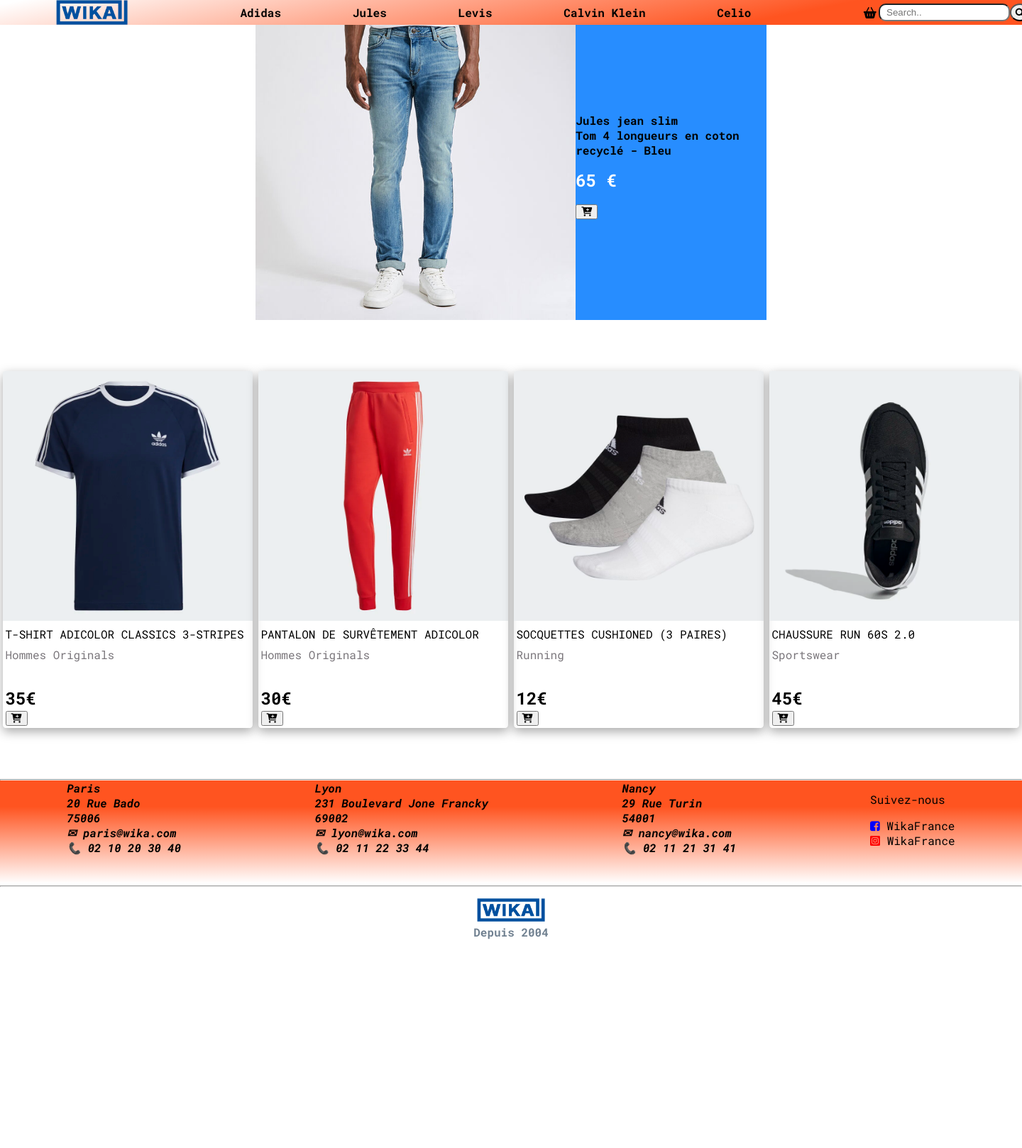
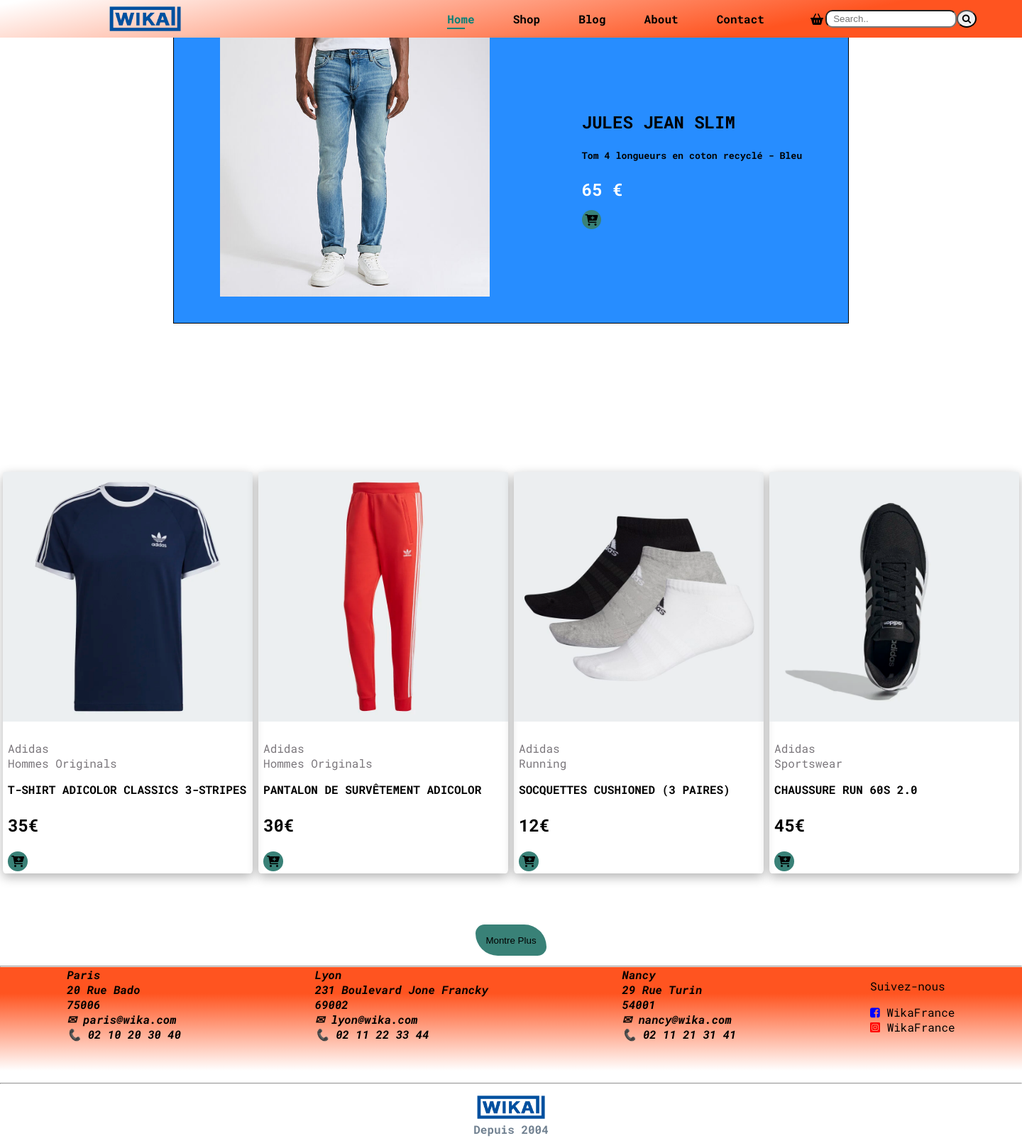
Before and after one commit to Alihh961/projet-final, a PHP site: page / in a window 1440 px wide. Shown: the whole page at 71% size. Before the commit the page ends 1324 px from the top, so only its background shows below. Run offline with PHP 8.4, Linux system fonts and the light colour scheme; some libraries are stand-ins or nearby versions.

Commit message:
some edit

```diff
--- a/index.html
+++ b/index.html
@@ -10,21 +10,27 @@
     <link rel='stylesheet' href='https://cdnjs.cloudflare.com/ajax/libs/font-awesome/4.7.0/css/font-awesome.min.css'>
     <link rel="preconnect" href="https://fonts.googleapis.com">
     <link rel="preconnect" href="https://fonts.gstatic.com" crossorigin>
-    <link href="https://fonts.googleapis.com/css2?family=Roboto+Mono:ital,wght@0,100;0,200;0,300;0,400;0,500;0,600;0,700;1,100;1,200;1,300;1,400;1,500;1,600;1,700&display=swap" rel="stylesheet">
+    <link
+        href="https://fonts.googleapis.com/css2?family=Roboto+Mono:ital,wght@0,100;0,200;0,300;0,400;0,500;0,600;0,700;1,100;1,200;1,300;1,400;1,500;1,600;1,700&display=swap"
+        rel="stylesheet">
+    <link rel="icon" type="image/jpg" href="imgs/WIKA_Logo.svg.png" />
 
-    <title>Projet Final</title>
+    <title>Wika</title>
 </head>
 
 <body>
+
     <header>
-        <img src="imgs/WIKA_Logo.svg.png" alt="Logo">
+        <img src="imgs/WIKA_Logo.svg.png" alt="Logo" class="logo">
 
-        <nav class="menu">
-            <a href="">Adidas</a>
-            <a href="">Jules</a>
-            <a href="">Levis</a>
-            <a href="">Calvin Klein</a>
-            <a href="">Celio</a>
+        <nav>
+            <ul class="menu">
+                <li><a href="home.html" class="active">Home</a></li>
+                <li><a href="shop.html">Shop</a></li>
+                <li><a href="blog.html">Blog</a></li>
+                <li><a href="about.html">About</a></li>
+                <li><a href="contact.html">Contact</a></li>
+            </ul>
         </nav>
 
         <div class="srch">
@@ -45,11 +51,12 @@
 
             <img src="imgs/adidas/chaussures/adidas-slider.webp" alt="Adidas">
 
-            <div class="">
+            <div>
 
-                <p>ADIDAS ORIGINALS<br>Baskets NY 90 FZ2247 Footwear White Royal Blue</p>
+                <h2>ADIDAS ORIGINALS</h2>
+                <h5>Baskets NY 90 FZ2247 Footwear White Royal Blue</h5>
                 <p><span class="adidasprixoriginal">82.99 €</span><span class="adidasprixsold"> 45.99 €</span></p>
-                <button class="ajouteraupanier"><i class="fa-solid fa-cart-plus"></i></button>
+                <a href="#" class="ajouteraupanier"><i class="fa-solid fa-cart-plus"></i></a>
 
             </div>
         </div>
@@ -60,9 +67,10 @@
 
             <div class="">
 
-                <p>Jules jean slim<br>Tom 4 longueurs en coton recyclé - Bleu</p>
+                <h2>JULES JEAN SLIM</h2>
+                <h5>Tom 4 longueurs en coton recyclé - Bleu</h5>
                 <p><span class="julesprixoriginal">65 €</span></p>
-                <button class="ajouteraupanier"><i class="fa-solid fa-cart-plus"></i></button>
+                <a class="ajouteraupanier"><i class="fa-solid fa-cart-plus"></i></a>
 
 
             </div>
@@ -73,32 +81,53 @@
     <section class="quatreprod">
         <figure>
             <img src="imgs/adidas/haute/27db61ba645e4da185a8ae4e01010b5d_9366.webp" alt="adidas">
-            <figcaption>T-SHIRT ADICOLOR CLASSICS 3-STRIPES <br><span class="cat">Hommes Originals</span><span
-                    class="prix">35€</span><br><button class="ajouteraupanier"><i
-                        class="fa-solid fa-cart-plus"></i></button></figcaption>
+            <figcaption>
+                <p class="cat">Adidas <br> Hommes Originals</p>
+                <p>T-SHIRT ADICOLOR CLASSICS 3-STRIPES</p>
+                <p class="prix"><span>35€</span></p>
+                <div class='prixcart'><a href="#" class="ajouteraupanier"><i class="fa-solid fa-cart-plus"></i></a>
+                </div>
+            </figcaption>
         </figure>
 
         <figure>
+
             <img src="imgs/adidas/pontalon/17400dd13a0a4a8c9913ada1012d0efd_9366.webp" alt="adidas">
-            <figcaption>PANTALON DE SURVÊTEMENT ADICOLOR <br><span class="cat">Hommes Originals</span><span
-                    class="prix">30€</span><br><button class="ajouteraupanier"><i
-                        class="fa-solid fa-cart-plus"></i></button></figcaption>
+            <figcaption>
+                <p class="cat">Adidas <br> Hommes Originals</p>
+                <p>PANTALON DE SURVÊTEMENT ADICOLOR</p>
+                <div class='prixcart'>
+                    <p class="prix">30€</p>
+                    <a href='#' class="ajouteraupanier"><i class="fa-solid fa-cart-plus"></i></a>
+                </div>
+            </figcaption>
+
         </figure>
+
         <figure>
+
             <img src="imgs/adidas/chaussettes/Socquettes_Cushioned_(3_paires)_Gris_DZ9383_03_standard.jpg" alt="adidas">
-            <figcaption>SOCQUETTES CUSHIONED (3 PAIRES) <br><span class="cat">Running</span><span
-                    class="prix">12€</span><br><button class="ajouteraupanier"><i
-                        class="fa-solid fa-cart-plus"></i></button></figcaption>
+            <figcaption>
+                <p class="cat">Adidas<br>Running</p>
+                <p>SOCQUETTES CUSHIONED (3 PAIRES)</p>
+                <p class="prix">12€</p>
+                <a href="#" class="ajouteraupanier"><i class="fa-solid fa-cart-plus"></i></a>
+            </figcaption>
+
         </figure>
 
         <figure>
             <img src="imgs/adidas/chaussures/f7afc9ac90024b039508ac0200fc829c_9366.webp" alt="adidas">
-            <figcaption>CHAUSSURE RUN 60S 2.0 <br><span class="cat">Sportswear</span><span
-                    class="prix">45€</span><br><button class="ajouteraupanier"><i
-                        class="fa-solid fa-cart-plus"></i></button></figcaption>
+            <figcaption>
+                <p class="cat">Adidas<br>Sportswear</p>
+                <p>CHAUSSURE RUN 60S 2.0</p>
+                <p class="prix">45€</p>
+                <a href="#" class="ajouteraupanier"><i class="fa-solid fa-cart-plus"></i></a>
+            </figcaption>
         </figure>
+
     </section>
-
+    <button class="montreplus">Montre Plus</button>
     <hr>
 
     <footer>
--- a/script/java.js
+++ b/script/java.js
@@ -8,7 +8,7 @@ function showSlides() {
     slides[i].style.display = "none";
   }
   slideIndex++;
-  if (slideIndex > slides.length) {slideIndex = 1}
-  slides[slideIndex-1].style.display = "flex";
+  if (slideIndex > slides.length) { slideIndex = 1 }
+  slides[slideIndex - 1].style.display = "flex";
   setTimeout(showSlides, 4000); // Change image every 2 seconds
 }
--- a/style/style.css
+++ b/style/style.css
@@ -3,24 +3,25 @@ body {
   padding: 0;
   overflow-x: hidden;
   font-family: "Roboto Mono";
+  box-sizing: border-box;
 }
+
 
 hr {
 
-  margin: 0;
+  margin: 1% 0 0 0;
 }
+
 
 header {
   display: flex;
   justify-content: space-around;
   align-items: center;
-  background: linear-gradient(
-    169deg,
+  background: linear-gradient(169deg,
       rgba(255, 255, 255, 1) 2%,
-    rgba(255, 84, 32, 1) 75%
-  );
-  position:fixed;
-  z-index:99;
+      rgba(255, 84, 32, 1) 75%);
+  position: fixed;
+  z-index: 99;
   width: -webkit-fill-available;
 }
 
@@ -33,17 +34,44 @@ img[alt="Logo"] {
   justify-content: space-between;
   width: 50%;
   align-items: center;
+  text-decoration: none;
+
+
+}
+
+.menu li {
+
+  list-style-type: none;
+  padding: 0 20%;
+  position: relative;
+
 }
 
 .menu a {
   text-decoration: none;
   color: black;
   font-weight: 800;
+  transition: 0.3s ease;
 }
 
-.menu a:hover {
+.menu a:hover,
+.menu a.active {
   text-decoration-color: black;
-  color: white;
+  color: #088178;
+
+}
+
+.menu a.active::after,
+.menu a:hover::after {
+
+  content: "";
+  width: 27%;
+  height: 2px;
+  background: #088178;
+  position: absolute;
+  left: 27px;
+  top: 23px;
+
 }
 
 .srch {
@@ -85,19 +113,32 @@ form button {
   display: flex;
   justify-content: center;
   position: relative;
-  height: 28.2rem;
+  height: 550px;
+  /* min-height: ; */
   margin: auto;
+  width: 66%;
 }
 
 .slide1 {
   background-color: #278dff;
-  width: 50%;
+  width: 100%;
   font-weight: 900;
+  height: 454px;
   display: flex;
   justify-content: space-around;
   align-items: center;
+  flex-flow: row wrap;
   position: absolute;
+  border: solid black 1px;
 }
+
+.slide1 img{
+
+ width: 40%;
+
+}
+
+
 
 .adidasprixsold {
   color: red;
@@ -116,16 +157,31 @@ form button {
 
 .slide2 {
   background-color: #278dff;
-  width: 50%;
+  width: 100%;
+  height: 454px;
   font-weight: 900;
   display: flex;
   justify-content: space-around;
   align-items: center;
+  flex-flow: row wrap;
   position: absolute;
+  border: solid black 1px;
+
+}
+
+@media screen and (max-width: 925px) {
+
+  .slide2 {
+    flex-direction:column !important;
+
+  }
+
 }
 
 .slide2 img {
-  max-height: 28.2rem;
+
+ width: 40%;
+
 }
 
 .julesprixoriginal {
@@ -138,6 +194,7 @@ form button {
 .quatreprod {
   display: flex;
   padding: 5% 0;
+  flex-flow: row wrap;
 
 }
 
@@ -149,18 +206,45 @@ form button {
 
 .quatreprod figure {
   border-radius: 1%;
-  box-shadow: rgba(0, 0, 0, 0.35) 0px 5px 15px;
+  box-shadow: rgba(0, 0, 0, 0.3) 0px 5px 15px;
   margin: auto;
+  margin-top: 3%;
+}
+
+.quatreprod figure:hover {
+
+  box-shadow: rgb(8, 129, 120, 5) 0px 5px 15px;
 }
 
 .quatreprod figcaption {
-  padding: 1%;
+  padding: 2%;
+}
+
+.quatreprod figcaption p:nth-child(2) {
+
+  font-weight: 700;
+
 }
 
 .cat {
   color: rgba(122, 118, 123, 1);
 }
 
+.ajouteraupanier {
+
+  background-color: #398177;
+  border: none;
+  border-radius: 50%;
+  padding: 1% 1.5%;
+  color: black;
+
+}
+
+.ajouteraupanier:hover {
+
+  color: #278dff;
+
+}
 
 .prix {
 
@@ -169,22 +253,44 @@ font-size: 1.5em;
 
 }
 
-.prix::before {
+/* Button montre plus */
 
-  content: "\a\a";
-  white-space: pre;
+.montreplus {
+
+  margin: auto;
+  background-color: #398177;
+  display: block;
+  border: none;
+  padding: 1%;
+  border-top-left-radius:20px;
+  border-top-right-radius: 50px;
+  border-bottom-right-radius: 20px;
+  border-bottom-left-radius: 50px;
+  cursor: pointer;
+  transition: all 0.7s;
 }
 
-.foot{
+.montreplus:hover {
+
+  background-color: #278dff;
+  border-top-left-radius: 50px;
+  border-top-right-radius: 20px;
+  border-bottom-right-radius: 50px;
+  border-bottom-left-radius: 20px;
+
+}
+
+/* Footer */
+
+
+.foot {
 
   display: flex;
   justify-content: space-around;
   padding: 0 0 3% 0;
-  background: linear-gradient(
-    360deg,
+  background: linear-gradient(360deg,
       rgba(255, 255, 255, 1) 2%,
-    rgba(255, 84, 32, 1) 75%
-  );
+      rgba(255, 84, 32, 1) 75%);
 
 }
 
@@ -192,7 +298,7 @@ font-size: 1.5em;
   font-weight: 700;
 }
 
-.foot address p{
+.foot address p {
 
   margin: 0;
 
@@ -205,7 +311,7 @@ color: black;
 
 }
 
-.foot address a:hover{
+.foot address a:hover {
 
   text-decoration: underline;
   color: blue;
@@ -218,7 +324,8 @@ color: blue;
   text-decoration: none;
   color: black;
 }
-.fa-facebook-square{
+
+.fa-facebook-square {
 
   color: blue;
 }
```
Also changed, not shown: catalogue.html (added, +103 -0 lines), header.php (added, +21 -0 lines), style.css (added, +177 -0 lines), imgs/button background.png (added). Lines whose indentation alone changed are shown as unchanged.
